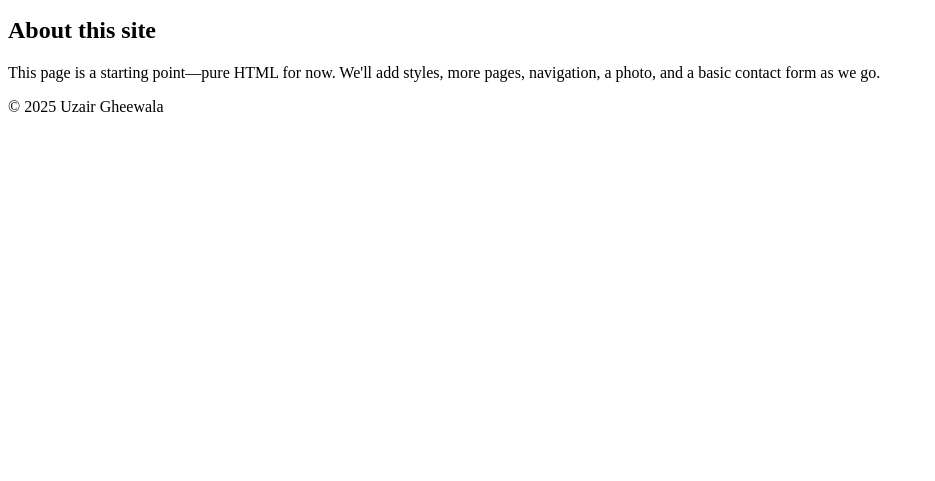
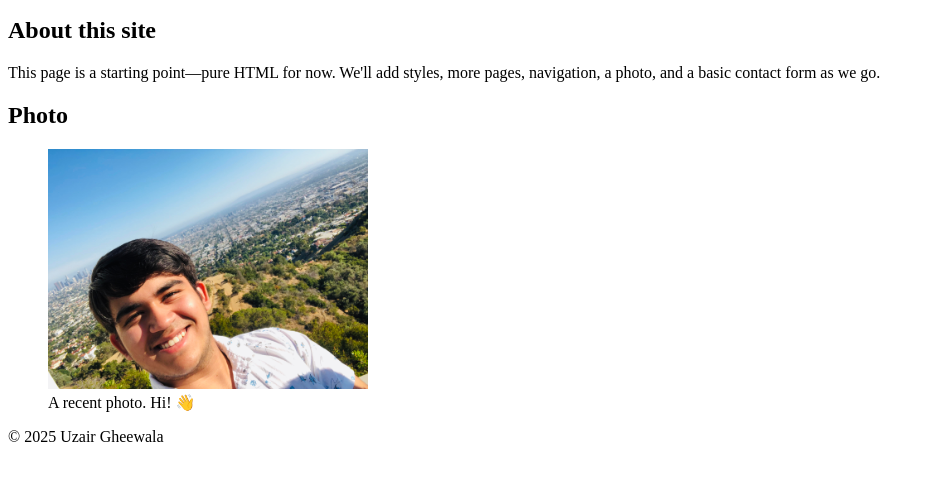
Before and after one commit to uzairgheewala/dsc_106, a plain HTML site: page index.html in a window 1280 px wide. Shown: the part 101-582 px from the top of the page, without its empty margins (0-935 px from the left). Drawn offline with Linux system fonts and the light colour scheme.

Commit message:
lab1: step 4 – add images folder and photo to homepage

```diff
--- a/index.html
+++ b/index.html
@@ -23,6 +23,14 @@
                 more pages, navigation, a photo, and a basic contact form as we go.
             </p>
         </section>
+        <section>
+            <h2>Photo</h2>
+            <figure>
+                <img src="images/uzair.jpg" alt="Portrait of Uzair Gheewala smiling in front of a neutral background."
+                    width="320" />
+                <figcaption>A recent photo. Hi! 👋</figcaption>
+            </figure>
+        </section>
     </main>
 
     <footer>
```
Also changed, not shown: images/uzair.jpg (added).
